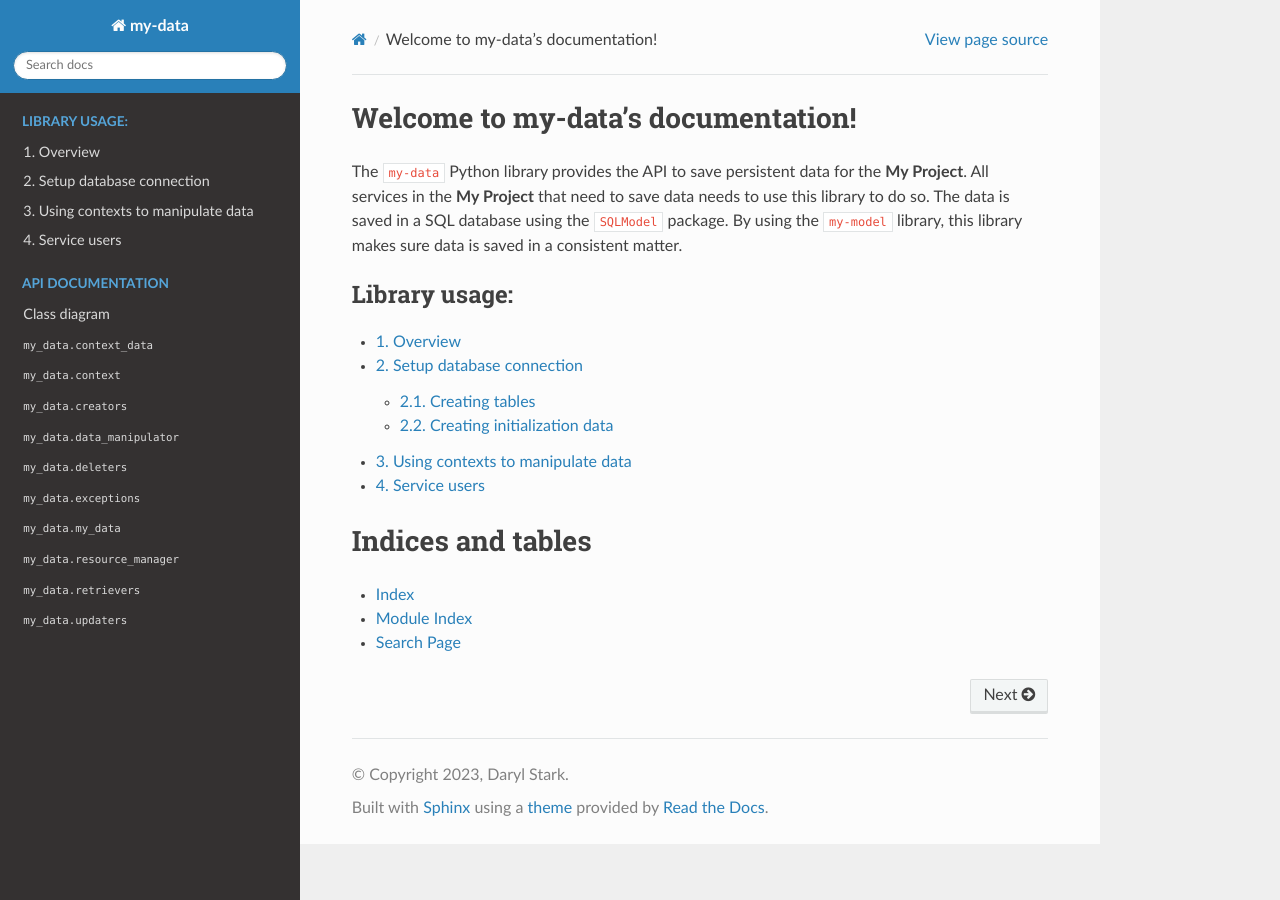
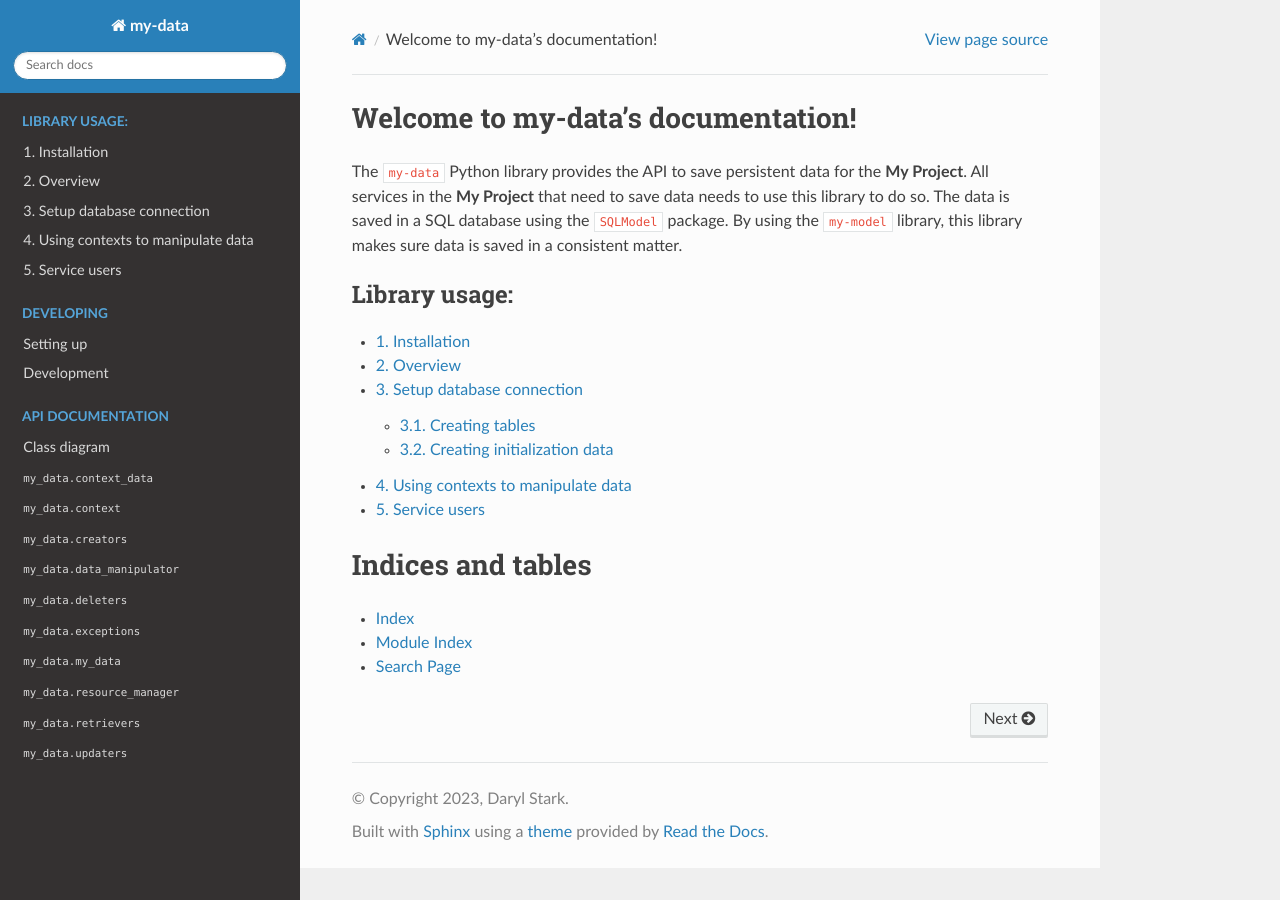
Before and after one commit to DarylStark/my_data, a Sphinx documentation site: the page built from docs/source/index.rst, in a window 1280 px wide. Built offline with Sphinx 7.4.7 and the Read the Docs theme 2.0.0, drawn with Linux system fonts in a browser that asks for light colours.

Commit message:
Added development documentation

```diff
--- /dev/null
+++ b/docs/source/developing/development.rst
@@ -0,0 +1,4 @@
+Development
+===========
+
+Once you have a development environment, you can start coding. The library uses `poetry` for dependency manager. To add packages to the project, use the ``poetry add`` command. To removed packages from the project, use the ``poetry remove`` command. Publishing the package to PyPI can be done with ``poetry publish``. For more information, refer to the `Poetry documentation <https://python-poetry.org/docs/>`_.
--- a/docs/source/index.rst
+++ b/docs/source/index.rst
@@ -13,10 +13,19 @@ The ``my-data`` Python library provides the API to save persistent data for the
    :caption: Library usage:
    :numbered:
 
+   usage/installation
    usage/overview
    usage/setup
    usage/contexts
    usage/service_users
+
+.. toctree::
+   :caption: Developing
+   :hidden:
+   :maxdepth: 2
+
+   developing/setting_up
+   developing/development
 
 .. toctree::
    :caption: API documentation
```
Also changed, not shown: docs/source/developing/setting_up.rst (added, +59 -0 lines), docs/source/usage/installation.rst (added, +10 -0 lines), docs/source/images/reopen_in_devcontainer.png (added).
